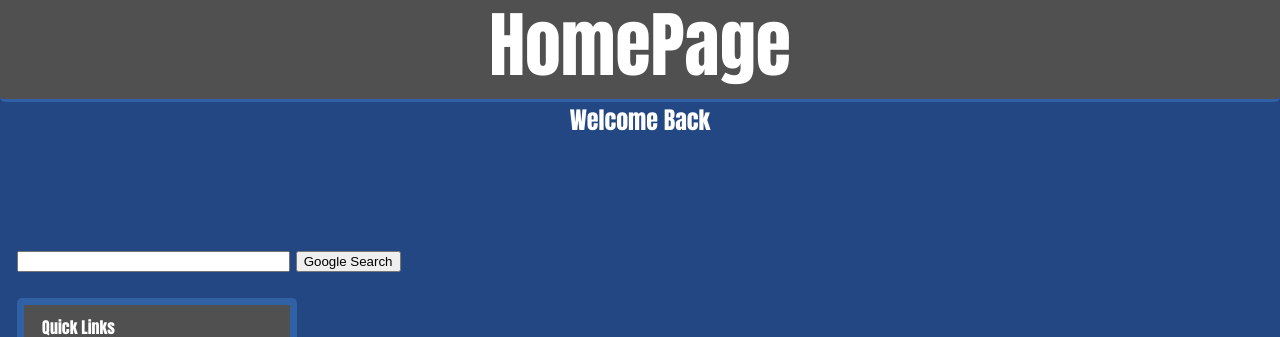
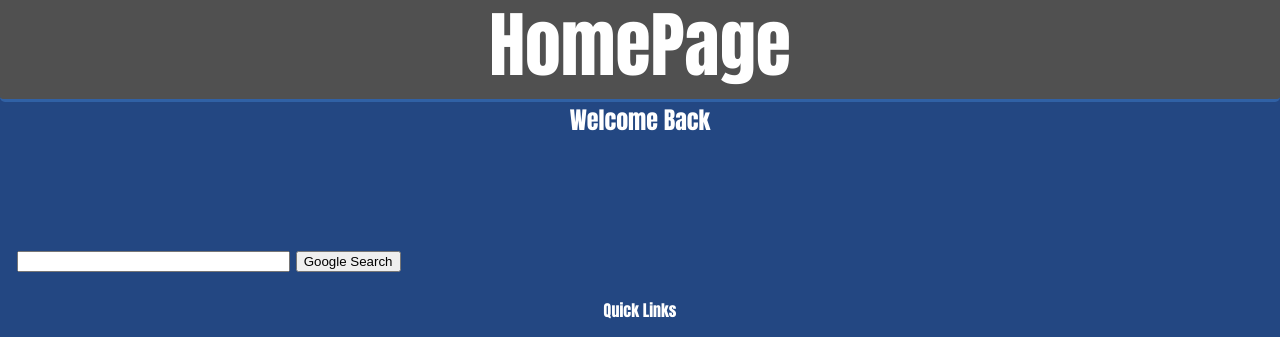
Before and after one commit to DavidBrehl/DBHomepage1, a plain HTML site: page index.html in a window 1280 px wide. Shown: the top 337 px of the page. Drawn offline with Linux system fonts and the light colour scheme.

Commit message:
Update index.html

```diff
--- a/index.html
+++ b/index.html
@@ -11,7 +11,7 @@
 		</form>
 		<table style="margin-left:17px;background-color:#505050;border-style:solid;border-width:7px;border-color:#3061a5;border-radius:5px;">
 			<tr>
-				<td>
+				<tdstyle="width:100%;">
 					<p style="width:100%;text-align:center;margin-top:7px;font-family:impact;font-size:16;color:#ffffff">Quick Links</p>
 				</td>
 			</tr>
```
